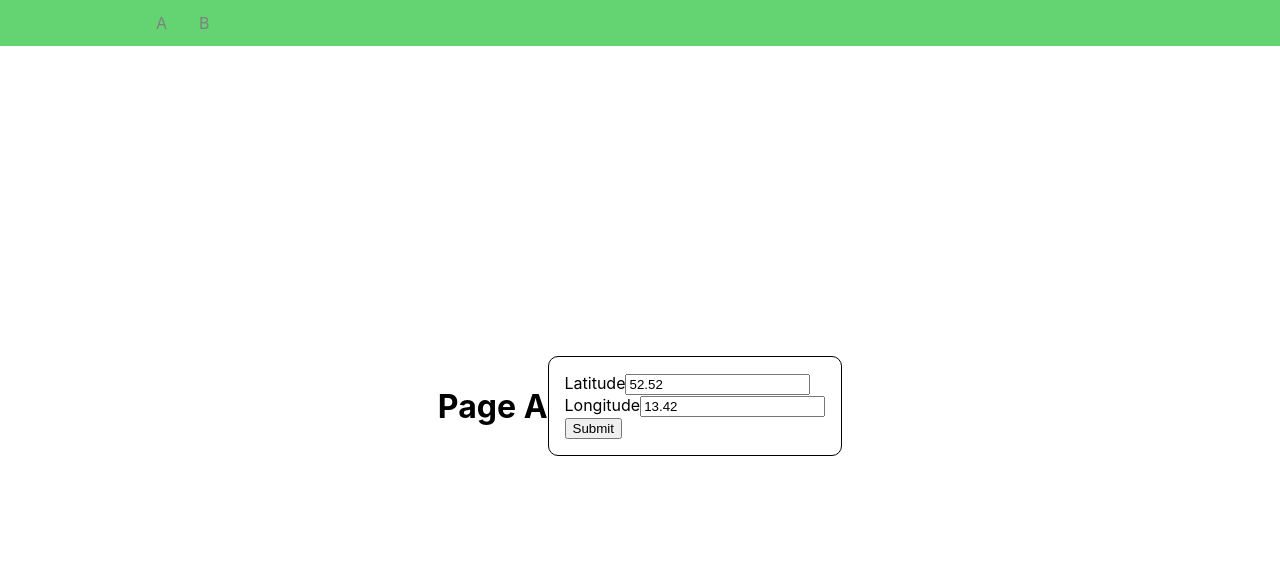
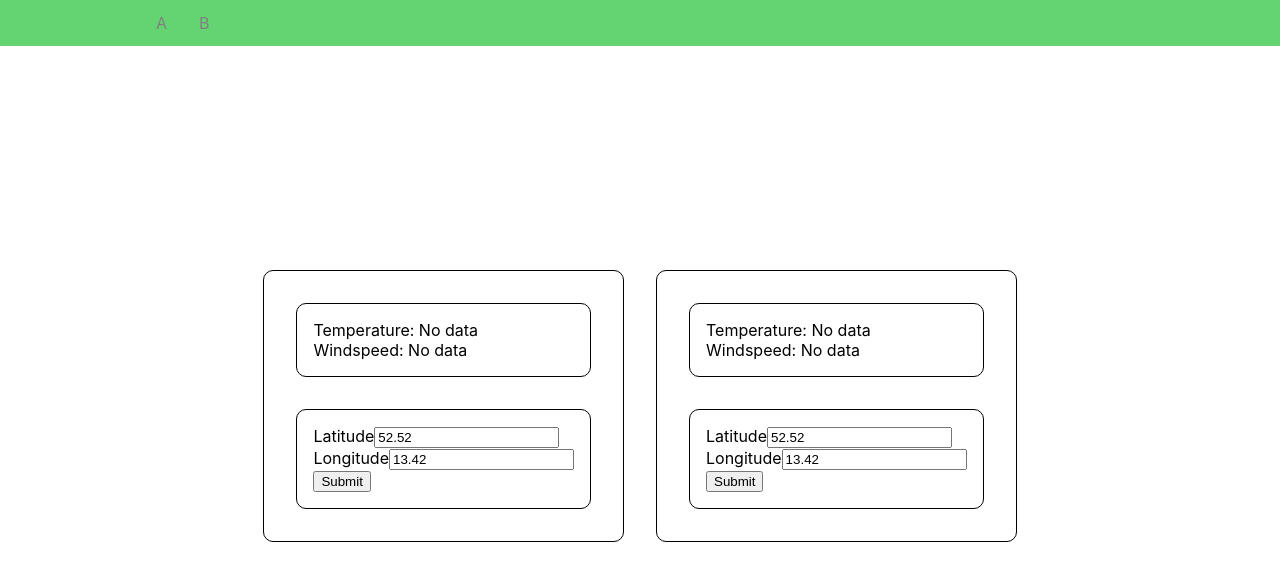
Before and after one commit to asarama/react-state-management, a React (Create React App) app: page / in a window 1280 px wide. Shown: the top 580 px of the page. Built offline with nearby package versions, Linux system fonts and the light colour scheme.

Commit message:
added display component and weather card to pages

```diff
--- a/src/components/WeatherCard/Elements.js
+++ b/src/components/WeatherCard/Elements.js
@@ -2,8 +2,10 @@ import styled from 'styled-components';
 
 export const RoundContainer = styled.div`
     display: flex;
+    flex-direction: column;
     border: 1px solid;
     border-radius: 10px;
     justify-content: space-between;
     padding: 1rem;
+    margin: 1rem;
 `
--- /dev/null
+++ b/src/components/WeatherCard/display.js
@@ -0,0 +1,24 @@
+import React, { useState } from 'react';
+
+import { RoundContainer } from 'components/WeatherCard/Elements'
+
+const WeatherCardDisplay = () => {
+
+    const [queriedTemperature, setTemperature] = useState('No data')
+    const [queriedWindspeed, setWindspeed] = useState('No data')
+
+    return (
+        <>
+            <RoundContainer>
+                <div>
+                    Temperature: {queriedTemperature}
+                </div>
+                <div>
+                    Windspeed: {queriedWindspeed}
+                </div>
+            </RoundContainer>
+        </>
+    );
+};
+
+export default WeatherCardDisplay;
--- a/src/components/WeatherCard/index.js
+++ b/src/components/WeatherCard/index.js
@@ -1,13 +1,17 @@
 import React from 'react';
 
+import WeatherCardDisplay from 'components/WeatherCard/display';
 import WeatherCardInputs from 'components/WeatherCard/inputs';
+import { RoundContainer } from 'components/WeatherCard/Elements'
 
 const WeatherCard = () => {
 
     return (
         <>
-            {/* Need to display result */}
-            <WeatherCardInputs></WeatherCardInputs>
+            <RoundContainer>
+                <WeatherCardDisplay></WeatherCardDisplay>
+                <WeatherCardInputs></WeatherCardInputs>
+            </RoundContainer>
         </>
     );
 };
--- a/src/pages/A.js
+++ b/src/pages/A.js
@@ -13,7 +13,7 @@ const A = () => {
         height: '90vh'
       }}
     >
-      <h1>Page A</h1>
+      <WeatherCard></WeatherCard>
       <WeatherCard></WeatherCard>
     </div>
   );
--- a/src/pages/B.js
+++ b/src/pages/B.js
@@ -1,5 +1,7 @@
 
 import React from 'react';
+
+import WeatherCard from 'components/WeatherCard';
 
 const B = () => {
   return (
@@ -11,7 +13,7 @@ const B = () => {
         height: '90vh'
       }}
     >
-      <h1>Page B</h1>
+      <WeatherCard></WeatherCard>
     </div>
   );
 };
```
